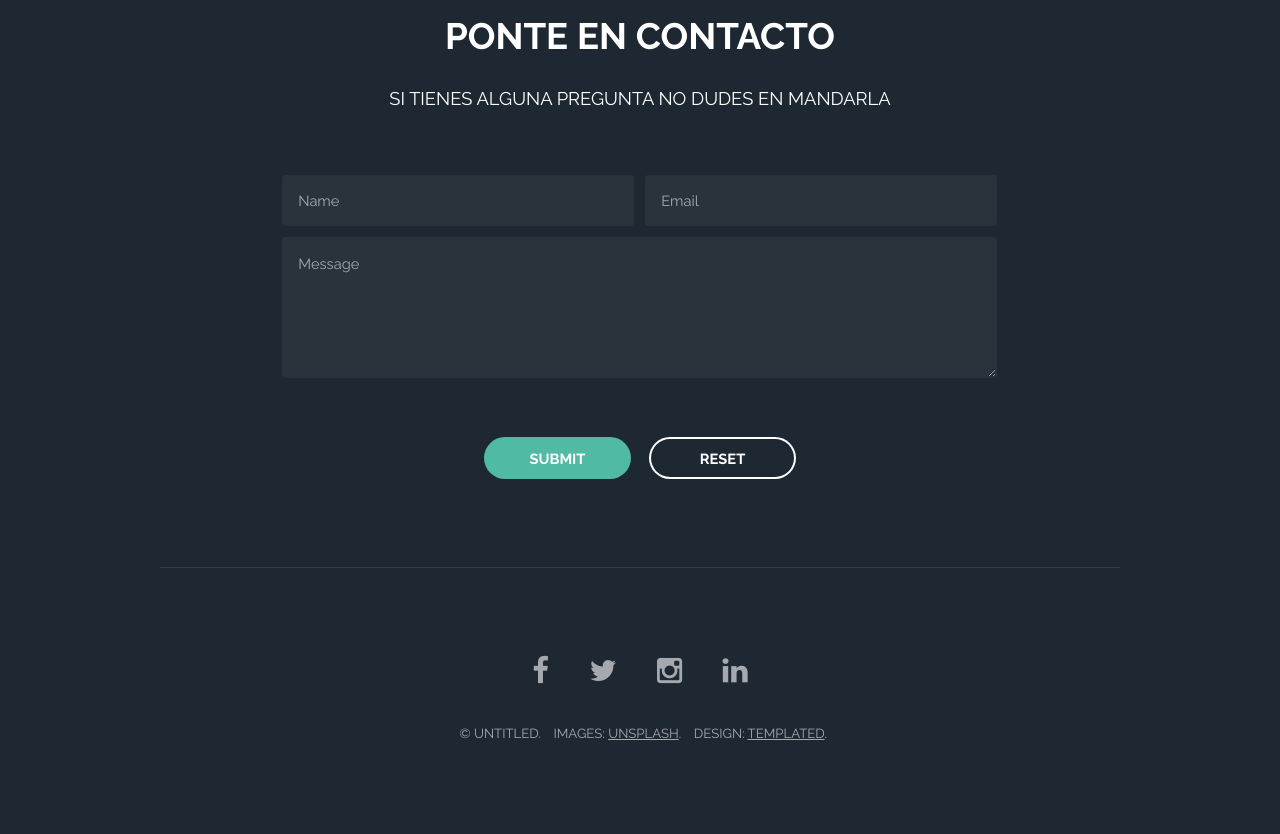
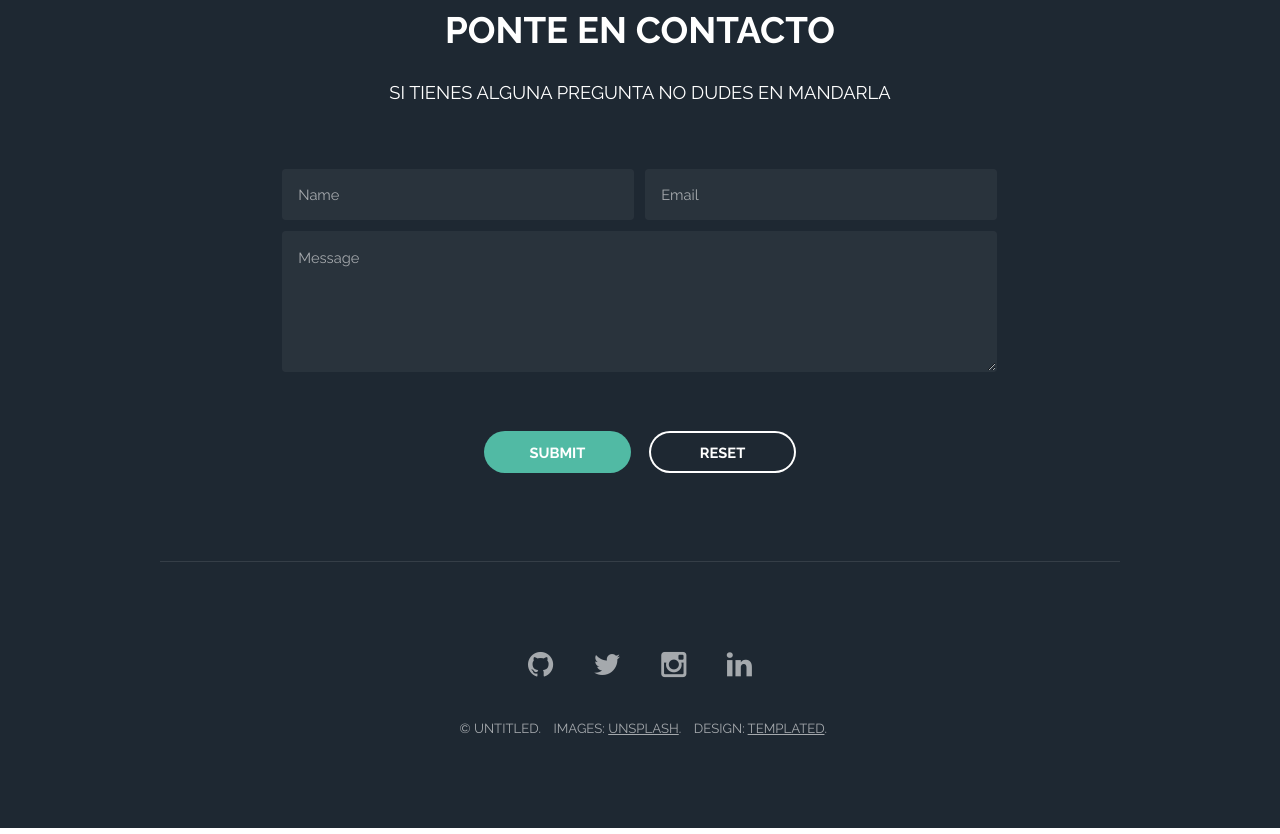
Before and after one commit to DanielPG25/Ejercicio-HTML5-CSS, a plain HTML site: page Web/index.html in a window 1280 px wide. Shown: the part 3114-3948 px from the top of the page. Drawn offline with Linux system fonts and the light colour scheme.

Commit message:
Cambiadas las imágenes

```diff
--- a/Web/index.html
+++ b/Web/index.html
@@ -140,10 +140,10 @@
 			<footer id="footer">
 				<div class="inner">
 					<ul class="icons">
-						<li><a href="#" class="icon fa-facebook">
-							<span class="label">Facebook</span>
+						<li><a href="https://github.com/DanielPG25" class="icon fa-github">
+							<span class="label">Github</span>
 						</a></li>
-						<li><a href="#" class="icon fa-twitter">
+						<li><a href="https://twitter.com/parra_gamer_1p" class="icon fa-twitter">
 							<span class="label">Twitter</span>
 						</a></li>
 						<li><a href="#" class="icon fa-instagram">
```
Also changed, not shown: Web/assets/sass/components/_section.scss (line endings or trailing spaces), Web/images/banner.jpg, Web/images/pic01.jpg, Web/images/pic02.jpg, Web/images/pic03.jpg, Web/images/pic04.jpg, Web/images/pic05.jpg, Web/images/pic06.jpg, Web/images/pic07.jpg, Web/images/pic08.jpg, Web/images/pic09.jpg, Web/images/pic10.jpg.
